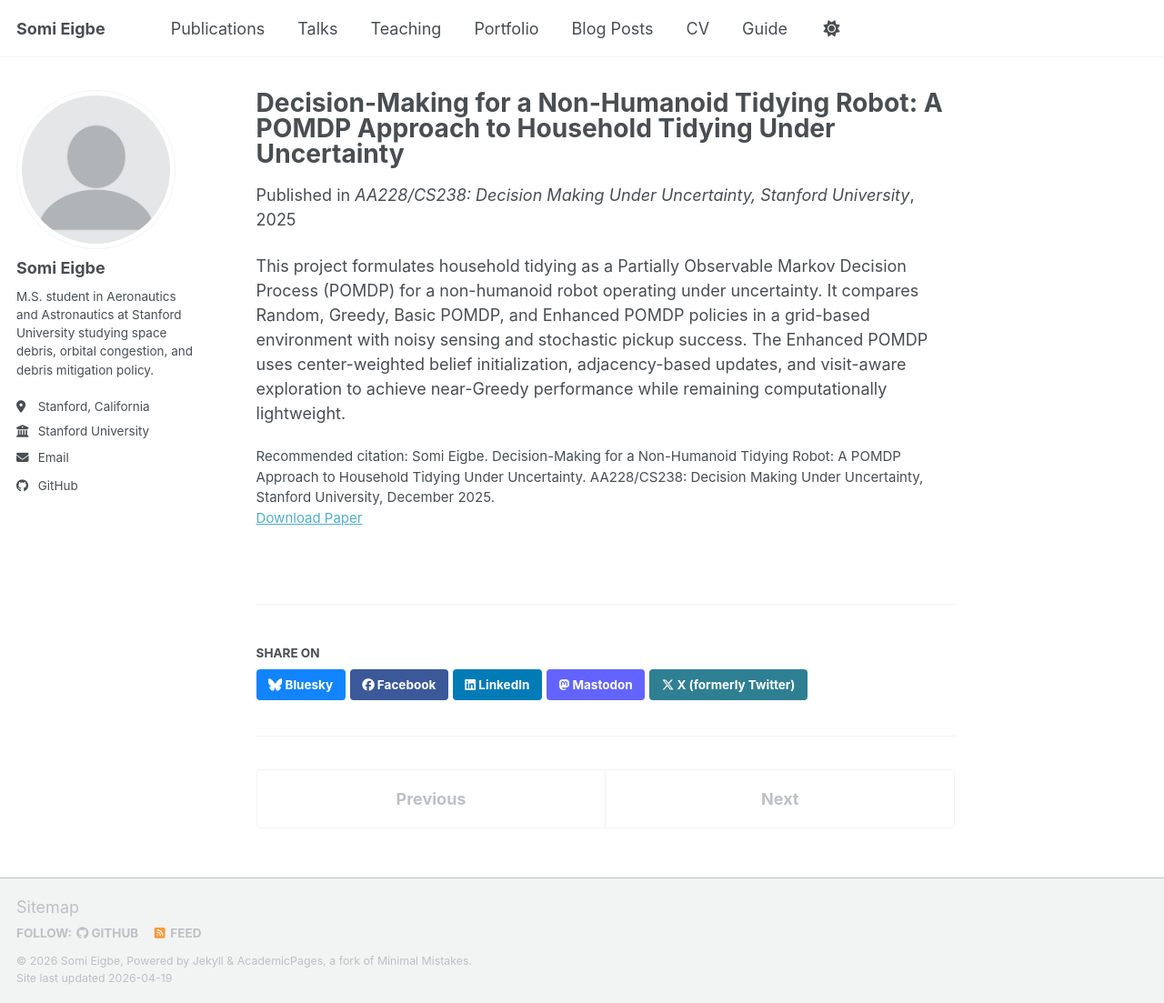
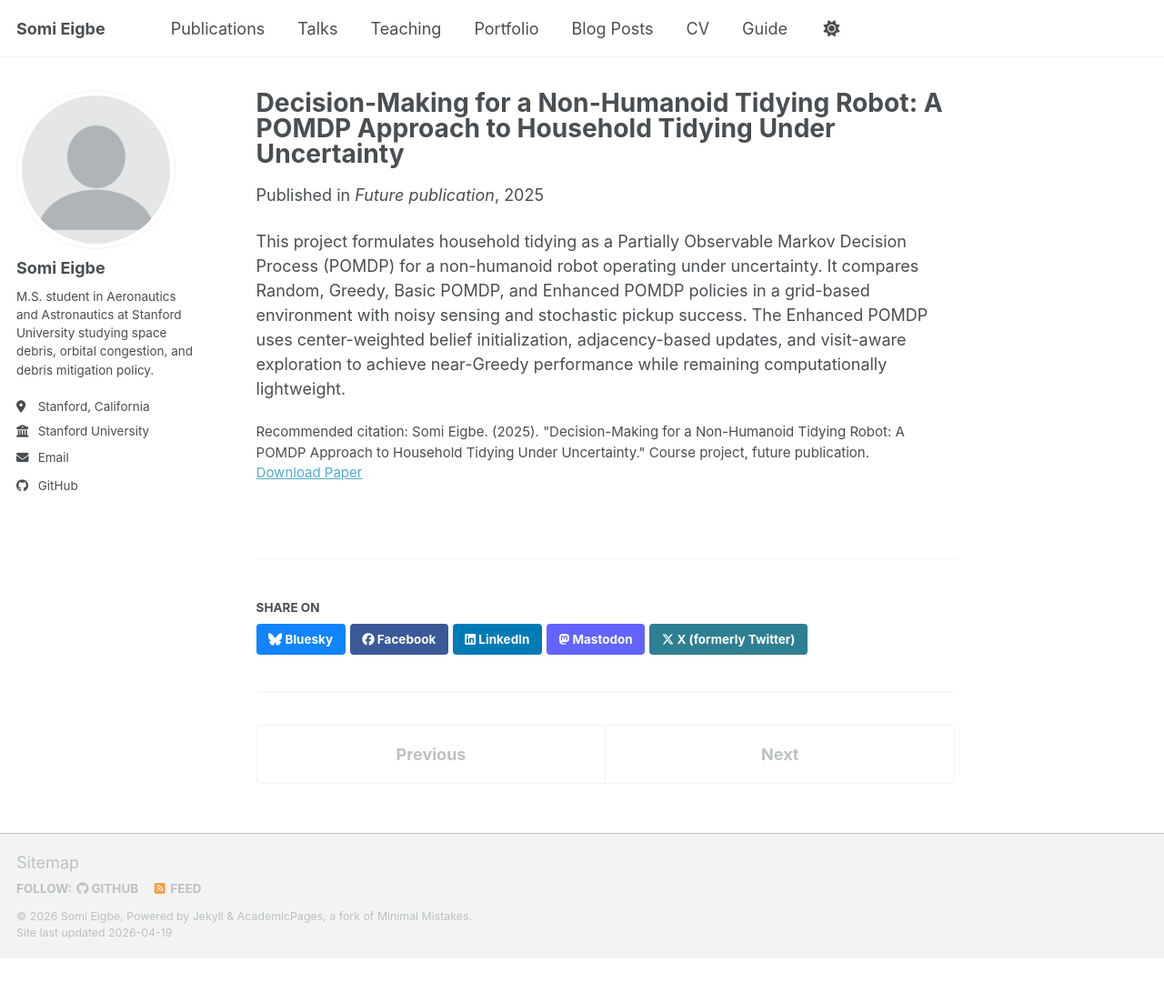
Before and after one commit to somisash/somisash.github.io, a Jekyll site: the page built from _publications/2025-12-01-aa228-tidying-robot-pomdp.md, in a window 1280 px wide and 1103 px high. Shown: the whole window at 91% size. Built offline with Jekyll 4.4.1, drawn with Linux system fonts in a browser that asks for light colours; a script bundle is joined from its source files by our own code; library files that are not in the unit come from our copies.

Commit message:
Update 2025-12-01-aa228-tidying-robot-pomdp.md

```diff
--- a/_publications/2025-12-01-aa228-tidying-robot-pomdp.md
+++ b/_publications/2025-12-01-aa228-tidying-robot-pomdp.md
@@ -1,11 +1,13 @@
 ---
 title: "Decision-Making for a Non-Humanoid Tidying Robot: A POMDP Approach to Household Tidying Under Uncertainty"
 collection: publications
-permalink: /publication/aa228-tidying-robot-pomdp
+category: manuscripts
+permalink: /publication/2025-12-01-aa228-tidying-robot-pomdp
+excerpt: "A course project applying belief-based POMDP methods to a non-humanoid tidying robot operating under uncertainty in a domestic environment."
 date: 2025-12-01
-venue: "AA228/CS238: Decision Making Under Uncertainty, Stanford University"
-paperurl: "/files/Somi Eigbe - AA228 final project work.pdf"
-citation: "Somi Eigbe. Decision-Making for a Non-Humanoid Tidying Robot: A POMDP Approach to Household Tidying Under Uncertainty. AA228/CS238: Decision Making Under Uncertainty, Stanford University, December 2025."
+venue: "Future publication"
+paperurl: "https://somisash.github.io/files/Somi Eigbe - AA228 final project work.pdf"
+citation: 'Somi Eigbe. (2025). "Decision-Making for a Non-Humanoid Tidying Robot: A POMDP Approach to Household Tidying Under Uncertainty." Course project, future publication.'
 ---
 
 This project formulates household tidying as a Partially Observable Markov Decision Process (POMDP) for a non-humanoid robot operating under uncertainty. It compares Random, Greedy, Basic POMDP, and Enhanced POMDP policies in a grid-based environment with noisy sensing and stochastic pickup success. The Enhanced POMDP uses center-weighted belief initialization, adjacency-based updates, and visit-aware exploration to achieve near-Greedy performance while remaining computationally lightweight.
```
